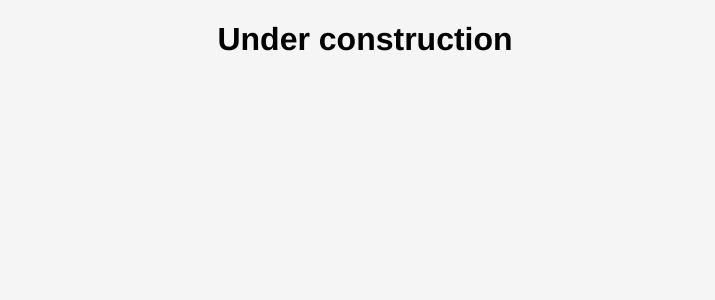
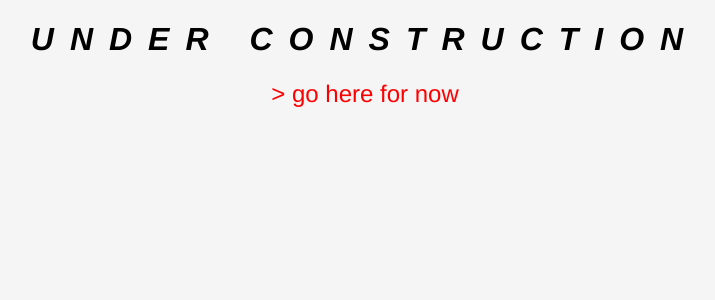
Before and after one commit to vannavu/vannavu.github.io, a Jekyll site: the page built from index.md, in a window 1280 px wide. Shown: the top 300 px of the page, without its empty margins (275-990 px from the left). Built offline with Jekyll 4.4.1, drawn with Linux system fonts in a browser that asks for light colours.

Commit message:
updated under construction

```diff
--- a/_layouts/home.html
+++ b/_layouts/home.html
@@ -5,14 +5,21 @@
   <style>
     body {
       background-color: whitesmoke;
+      font-family: "Helvetica", Arial, sans-serif;
+      text-align: center;
     }
     h1 {
-        font-family: "Helvetica", Arial, sans-serif;
-        text-align: center;
+      letter-spacing: .5em;
+    }
+    a {
+      color: red;
+      text-decoration: none;
+      font-weight: normal;
     }
   </style>
 </head>
 <body>
-  <h1>Under construction</h1>
+  <h1><i>UNDER CONSTRUCTION</i></h1>
+  <h2><a href="http://buttersafe.com/2017/09/26/i-just-feel-like-napping/">> go here for now</a></h2>
 </body>
 </html>
```
